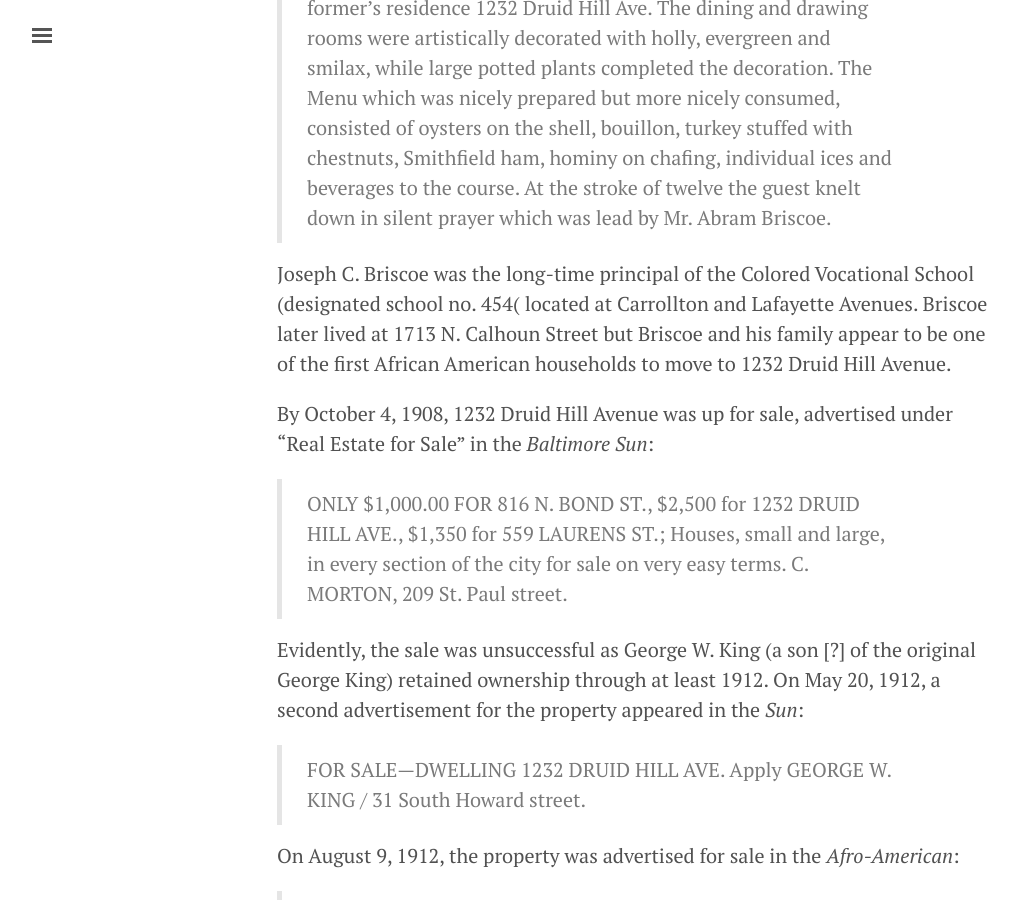
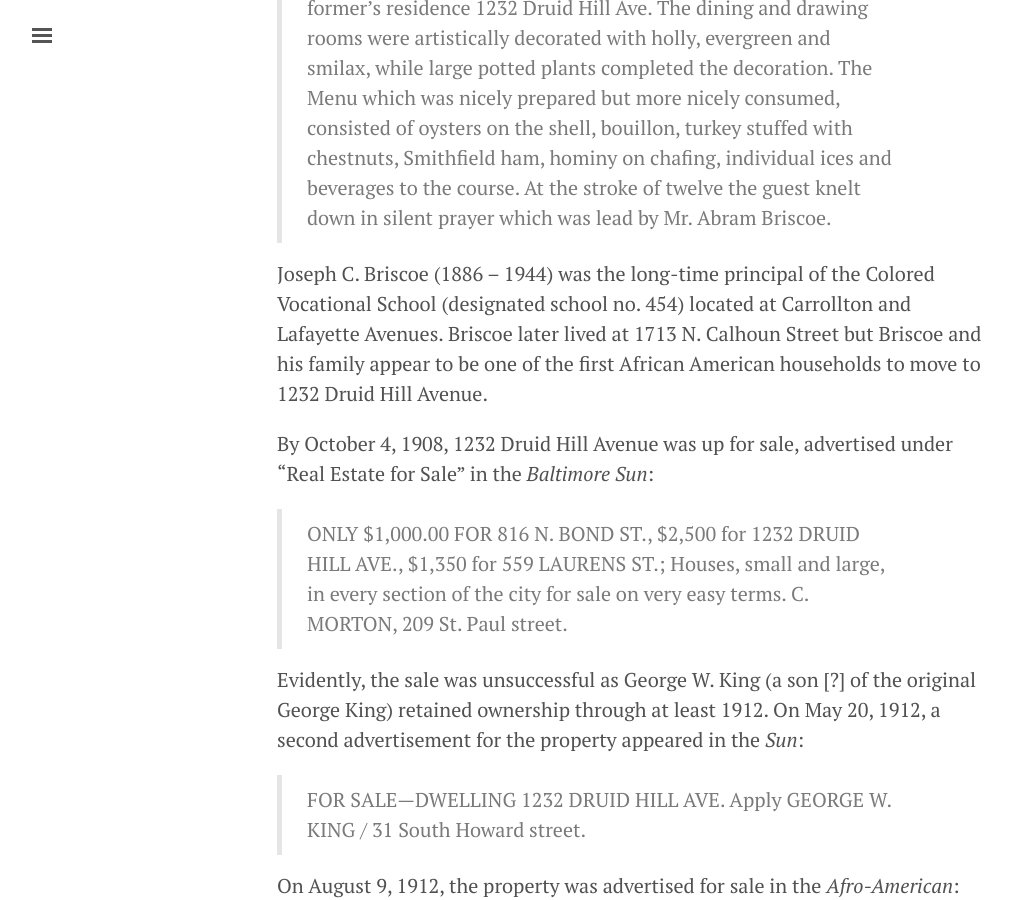
Before and after one commit to baltimoreheritage/civil-rights-heritage, a Jekyll site: the page built from _posts/2015-11-19-joseph-briscoe-house.md, in a window 1280 px wide and 900 px high, scrolled down 2237 px. Shown: the whole window, without its empty margins (3-1021 px from the left). Built offline with Jekyll 4.4.1, drawn with Linux system fonts in a browser that asks for light colours.

Commit message:
Remove categories, add birth/death dates for Joseph Briscoe

```diff
--- a/_posts/2015-11-19-joseph-briscoe-house.md
+++ b/_posts/2015-11-19-joseph-briscoe-house.md
@@ -34,7 +33,7 @@
 
 > Messrs Joseph Briscoe and Columbus Ramsey entertained many of their friends at dinner, Wednesday evening, December 31st, at the former's residence 1232 Druid Hill Ave. The dining and drawing rooms were artistically decorated with holly, evergreen and smilax, while large potted plants completed the decoration. The Menu which was nicely prepared but more nicely consumed, consisted of oysters on the shell, bouillon, turkey stuffed with chestnuts, Smithfield ham, hominy on chafing, individual ices and beverages to the course. At the stroke of twelve the guest knelt down in silent prayer which was lead by Mr. Abram Briscoe.
 
-Joseph C. Briscoe was the long-time principal of the Colored Vocational School (designated school no. 454( located at Carrollton and Lafayette Avenues. Briscoe later lived at 1713 N. Calhoun Street but Briscoe and his family appear to be one of the first African American households to move to 1232 Druid Hill Avenue.
+Joseph C. Briscoe (1886 – 1944) was the long-time principal of the Colored Vocational School (designated school no. 454) located at Carrollton and Lafayette Avenues. Briscoe later lived at 1713 N. Calhoun Street but Briscoe and his family appear to be one of the first African American households to move to 1232 Druid Hill Avenue.
 
 By October 4, 1908, 1232 Druid Hill Avenue was up for sale, advertised under “Real Estate for Sale” in the _Baltimore Sun_:
 
```
Also changed, not shown: other parts of _posts/2015-11-19-joseph-briscoe-house.md (+0 -1 lines).
